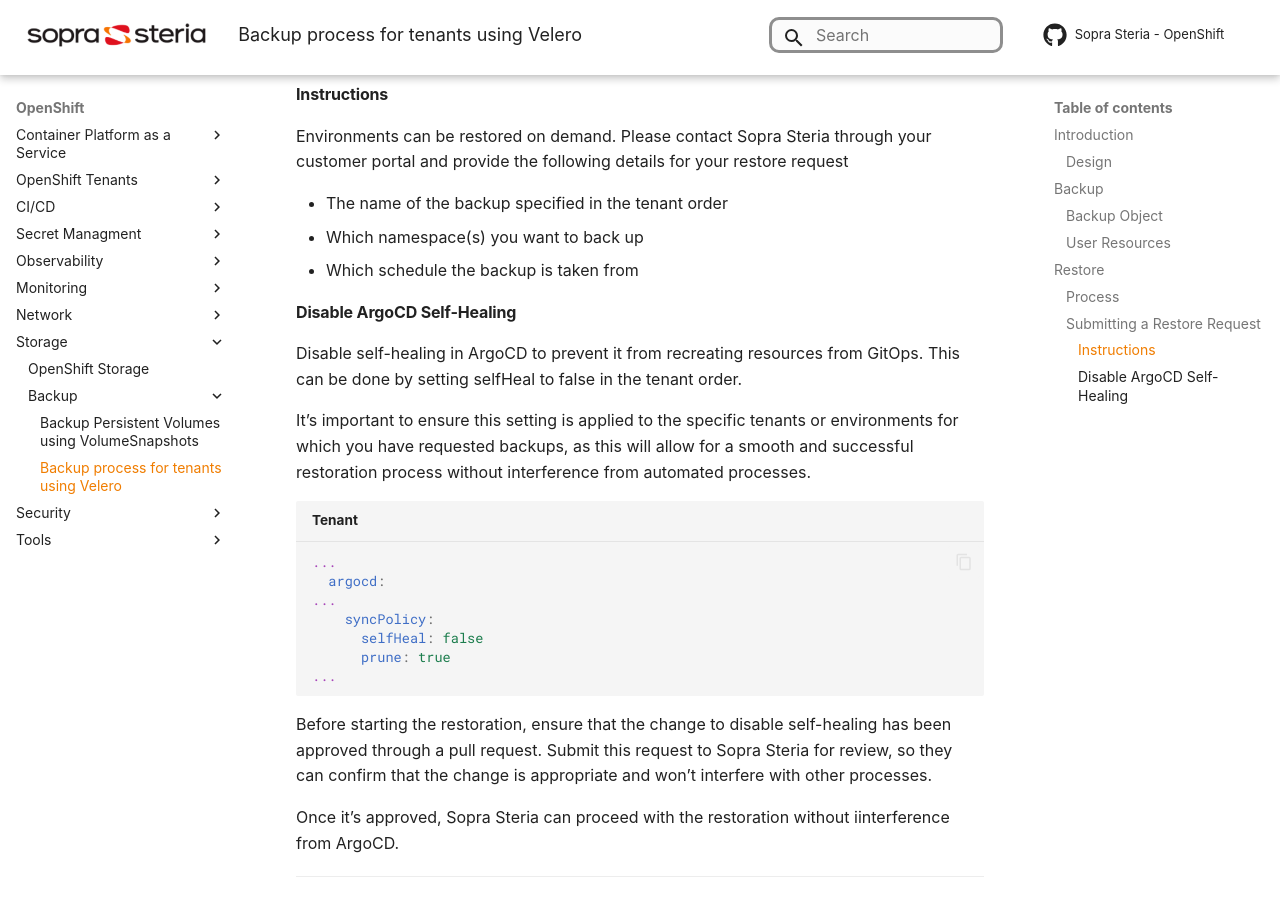
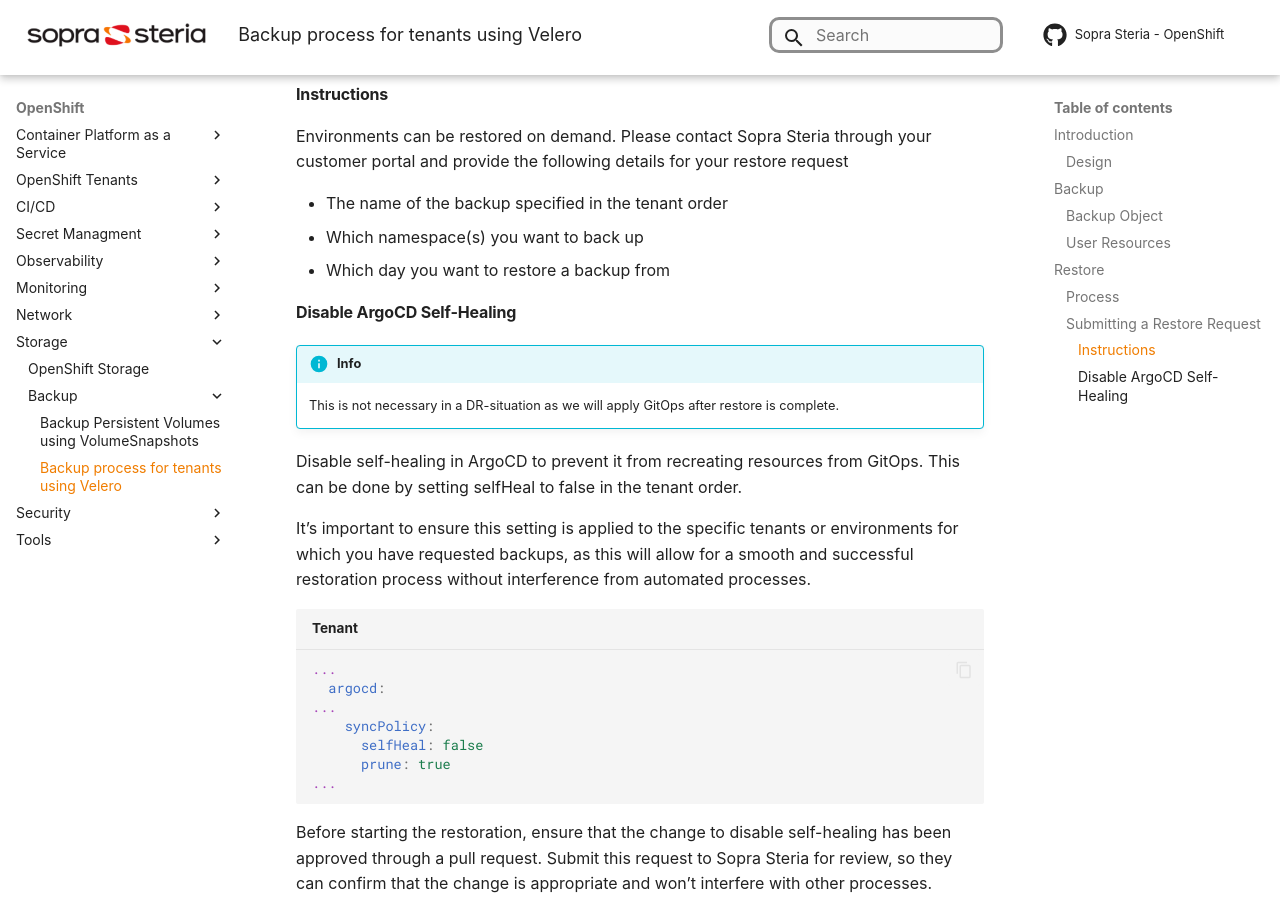
Before and after one commit to Sopra-Steria-Norge-Kubernetes/OpenShift, an MkDocs documentation site: the page built from docs/Storage/Backup/backup-process-for-tenants-using-velero.md, in a window 1280 px wide and 900 px high, scrolled down 3203 px. Built offline with MkDocs 1.6.1 and Material for MkDocs 9.7.7, drawn with Linux system fonts in a browser that asks for light colours; some web fonts are replaced; comment, search, counter and statistics services are not loaded.

Commit message:
fix backup docs

```diff
--- a/docs/Storage/Backup/backup-process-for-tenants-using-velero.md
+++ b/docs/Storage/Backup/backup-process-for-tenants-using-velero.md
@@ -16,7 +16,7 @@
 
 We provide backup schedueles for the customer’s tenant as part of the tenant order process. Within the order, you can specify how frequently backups should be taken for a namespace, choose a name for the backup, and determine the *time to live* (`ttl`) for which the backup will be stored. Additionally, you have the flexibility to set up multiple backup schedules, allowing for daily, weekly, and monthly backups if needed.
 
-!!! Note
+!!! Info
     For each backup schedule, a complete backup is performed, covering all resources within the specified environment as well as all environments defined in the tenant order.
 
 ### Backup Object
@@ -83,10 +83,13 @@
 
 - The name of the backup specified in the tenant order
 - Which namespace(s) you want to back up
-- Which schedule the backup is taken from
+- Which day you want to restore a backup from
 
 
 #### Disable ArgoCD Self-Healing
+
+!!! Info
+    This is not necessary in a DR-situation as we will apply GitOps after restore is complete.
 
 Disable self-healing in ArgoCD to prevent it from recreating resources from GitOps. This can be done by setting selfHeal to false in the tenant order.
 
```
